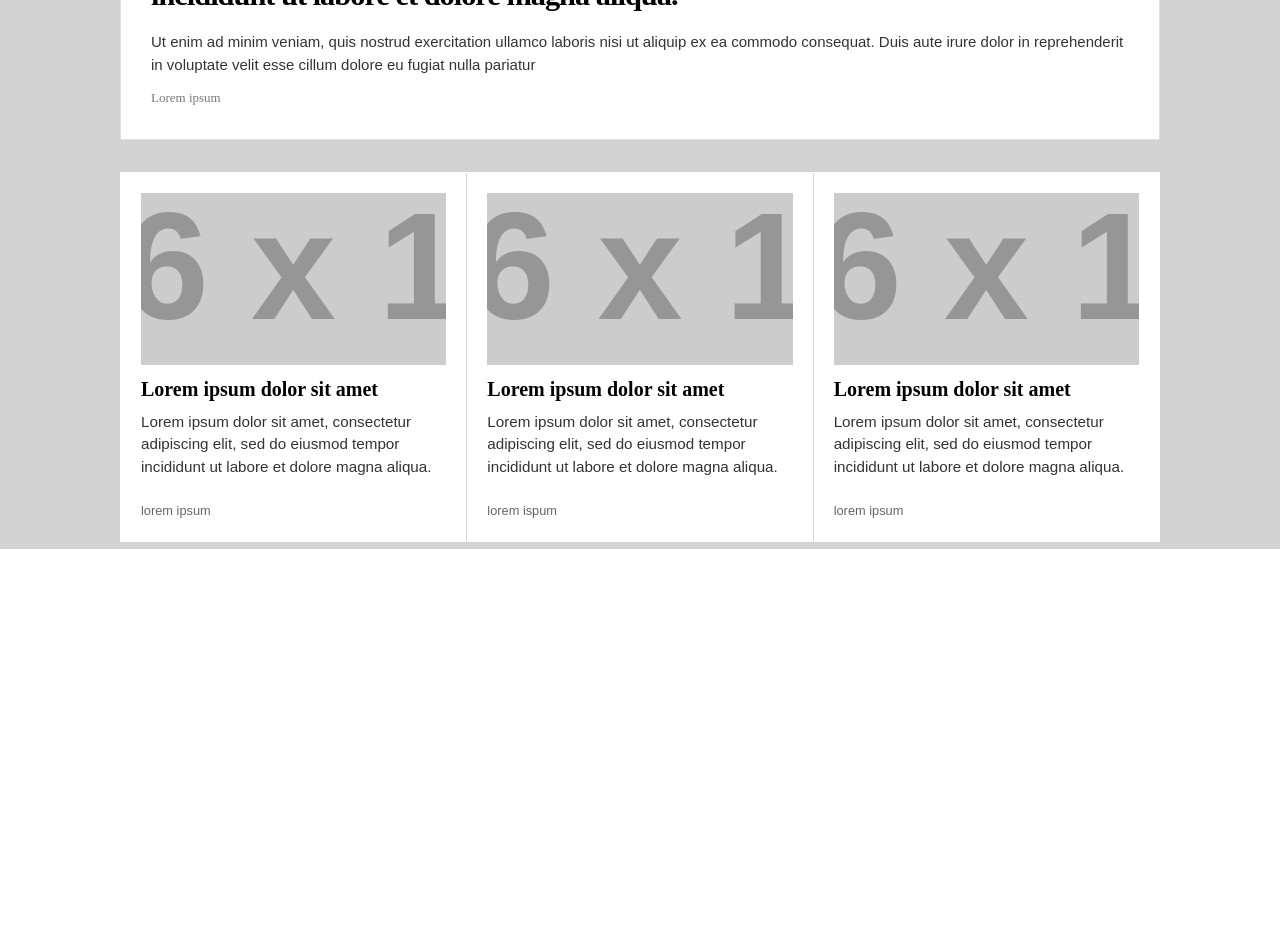
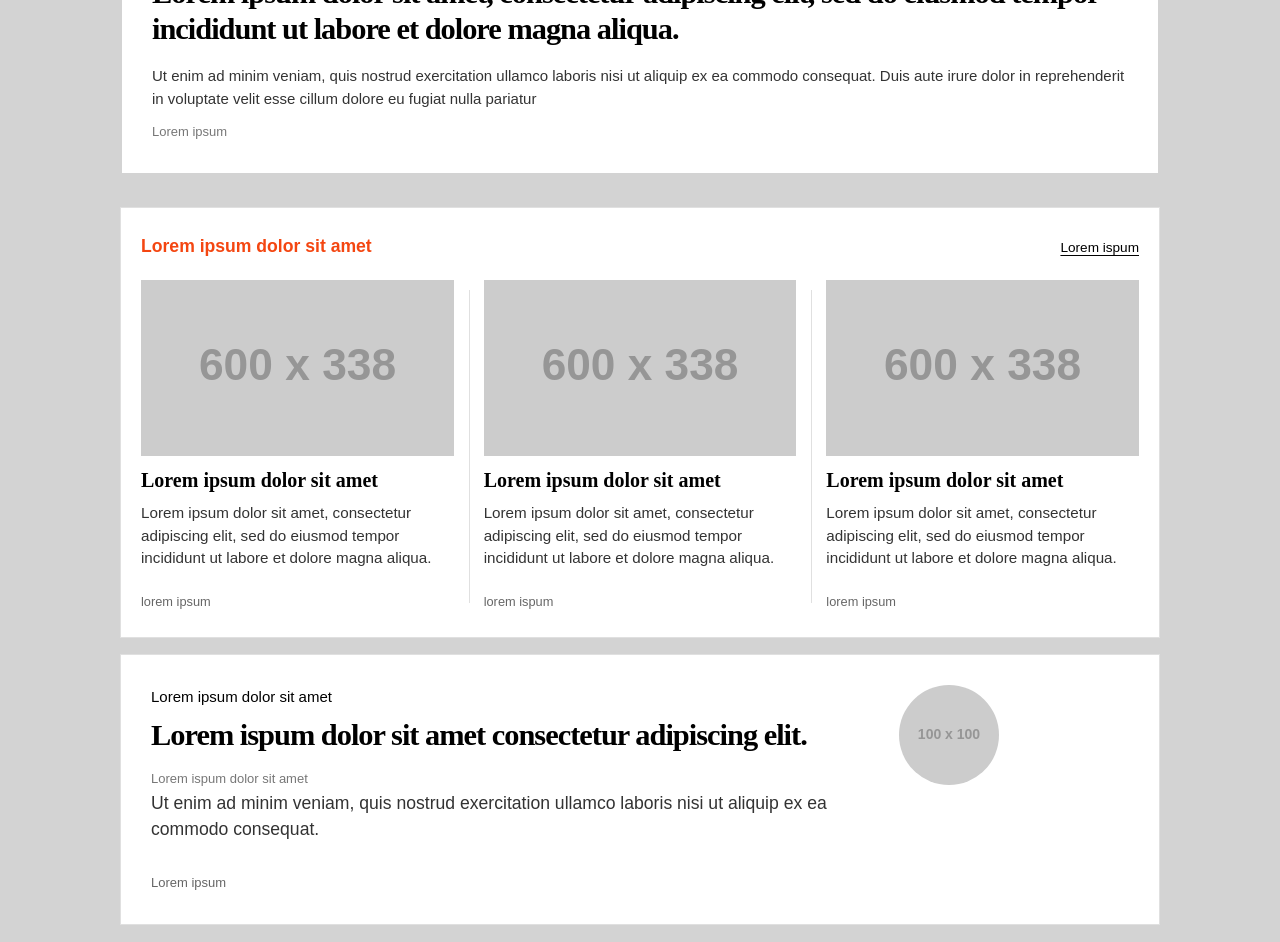
Before and after one commit to LorenzoTesi/Lorenzo_Tesi_ppm, a website: page index.html in a window 1280 px wide. Shown: the part 1260-2202 px from the top of the page. Before the commit the page ends 1809 px from the top, so only its background shows below. Drawn offline with Linux system fonts and the light colour scheme; placeholder pictures from the web are drawn by us; a web font is replaced by a local one.

Commit message:
Aggiunto il tipo di articolo "opinion box" con immagine circolare, modifiche ai label ora sono scritti in arial, modifiche alle topnews ora sono separate da una linea in alto e tra di loro con una linea in verticale

```diff
--- a/index.html
+++ b/index.html
@@ -62,25 +62,27 @@
     <div class="side-column"></div>
     <main class="content-area">
 
+        <!-- articolo base-->
         <article class="content-block block-hero">
             <div class="block-hero__text">
                 <div>
-                    <span class="block-hero__label">Lorem ipsum</span>
+                    <span class="block__label">Lorem ipsum</span>
                     <h1 class="block__title">Lorem ipsum dolor sit amet, consectetur adipiscing elit.</h1>
                     <p class="block-hero__desc">
                         Lorem ipsum dolor sit amet, consectetur adipiscing elit, sed do eiusmod tempor incididunt ut labore et dolore magna aliqua. Ut enim ad minim veniam, quis nostrud exercitation ullamco laboris nisi ut aliquip ex ea commodo consequat. Sed ut perspiciatis unde omnis iste natus error sit voluptatem accusantium doloremque laudantium, totam rem aperiam, eaque ipsa quae ab illo inventore veritatis et quasi architecto beatae vitae dicta sunt explicabo
                     </p>
-                    <span class="block-author">Lorem Ipsum</span>
+                    <span class="block__author">Lorem Ipsum</span>
                 </div>
             </div>
             <div class="block-hero__image">
-                <img src="https://placehold.co/600x400">
+                <img src="https://placehold.co/600x400" alt="block-hero">
             </div>
         </article>
 
+        <!-- articolo con immagine grande -->
         <article class="content-block block-big-hero">
             <div class="block-big-hero__image">
-                <img src="https://placehold.co/1200x800">
+                <img src="https://placehold.co/1200x800" alt="block-big-hero">
             </div>
             <div class="block-big-hero__text">
                 <label class="block-big-hero__label">Lorem ipsum dolor sit amet</label>
@@ -88,14 +90,20 @@
                 <p class="block-hero__desc">
                     Ut enim ad minim veniam, quis nostrud exercitation ullamco laboris nisi ut aliquip ex ea commodo consequat. Duis aute irure dolor in reprehenderit in voluptate velit esse cillum dolore eu fugiat nulla pariatur
                 </p>
-                <span class="block-author">Lorem ipsum</span>
+                <span class="block__author">Lorem ipsum</span>
             </div>
         </article>
+        <div class="white-block-section">
+            <div class="section-header">
+                <h2 class="section-title">Lorem ipsum dolor sit amet</h2>
+                <a href="#" class="all-articles">Lorem ispum</a>
+            </div>
 
-        <!-- reticolo con 3 articoli in linea con le immagini sopra -->
+
+            <!-- reticolo con 3 notizie -->
             <section class="article-grid">
                 <article class="card">
-                <img src="https://placehold.co/16x10" class="card-img">
+                    <img src="https://placehold.co/600x338" alt="notizia 1" class="card-img">
                     <h3>Lorem ipsum dolor sit amet</h3>
                     <p>Lorem ipsum dolor sit amet, consectetur adipiscing elit, sed do eiusmod tempor incididunt ut labore et dolore magna aliqua.</p>
                     <div class="card-footer">
@@ -104,24 +112,47 @@
                 </article>
 
                 <article class="card">
-                <img src="https://placehold.co/16x10" class="card-img">
+                    <article class="card">
+                        <img src="https://placehold.co/600x338" alt="notizia 2" class="card-img">
                         <h3>Lorem ipsum dolor sit amet</h3>
                         <p>Lorem ipsum dolor sit amet, consectetur adipiscing elit, sed do eiusmod tempor incididunt ut labore et dolore magna aliqua.</p>
                         <div class="card-footer">
                             <span class="card-meta">lorem ispum</span>
                         </div>
                     </article>
+                </article>
 
                 <article class="card">
-                <img src="https://placehold.co/16x10" class="card-img">
+                    <img src="https://placehold.co/600x338" alt="notizia 3" class="card-img">
                     <h3>Lorem ipsum dolor sit amet</h3>
                     <p>Lorem ipsum dolor sit amet, consectetur adipiscing elit, sed do eiusmod tempor incididunt ut labore et dolore magna aliqua.</p>
                     <div class="card-footer">
                         <span class="card-meta">lorem ipsum</span>
-
                     </div>
                 </article>
             </section>
+        </div>
+
+        <!-- opinion box -->
+        <article class="opinion-box">
+            <div class="opinion-content">
+                <span class="block__label">Lorem ipsum dolor sit amet</span>
+                <h2 class="block__title">Lorem ispum dolor sit amet consectetur adipiscing elit.</h2>
+                <span class="block__author">Lorem ispum dolor sit amet</span>
+
+                <p class="opinion-text">
+                    Ut enim ad minim veniam, quis nostrud exercitation ullamco laboris nisi ut aliquip ex ea commodo consequat.
+                </p>
+
+                <div class="opinion-footer">
+                    <span class="card-meta">Lorem ipsum</span>
+                </div>
+            </div>
+
+            <div class="opinion-avatar">
+                <img src="https://placehold.co/100x100" alt="Author">
+            </div>
+        </article>
     </main>
 
     <div class="side-column"></div> </div>
--- a/style.css
+++ b/style.css
@@ -1,11 +1,3 @@
-/* font tipico di spiegel */
-@font-face {
-    font-family: 'Spiegel-serif';
-    src: url('fonts/spiegel-serif-font.woff2') format('woff2');
-    font-weight: 800; /* Definisci il peso del file che stai caricando */
-    font-style: normal;
-}
-
 /* ── RESET ── */
 * {
     box-sizing: border-box;
@@ -43,7 +35,7 @@ body {
 
 .logo {
     color: white;
-    font-family: 'Spiegel-serif', serif;
+    font-family:"Roboto Slab", serif;
     font-weight: 900;
     font-size: 1.8rem;
     letter-spacing: -2px;
@@ -108,15 +100,31 @@ body {
 
 /* le 3 notizie in alto */
 .top-news-bar {
-    background: white;
-    border-bottom: 2px solid white;
+    border-top: 1px solid white;
+    border-bottom: 2px solid lightgray;
+    padding: 15px 0;
 }
 
 .top-news-grid {
     display: grid;
     grid-template-columns: repeat(3, 1fr);
-    gap: 1px;
-    background-color: white;
+    gap: 0;
+}
+
+.top-news-item {
+    padding: 4px 24px;
+    position: relative;
+}
+
+/* divisore sinistro su ogni item tranne il primo */
+.top-news-item:not(:first-child)::before {
+    content: "";
+    position: absolute;
+    left: 0;
+    top: 15%;
+    bottom: 15%;
+    width: 1px;
+    background: #ddd;
 }
 
 .top-news-item {
@@ -167,16 +175,31 @@ body {
 /* Ogni blocco articolo è un rettangolo bianco */
 .content-block {
     background: white;
-    border: 1px solid #e0e0e0;
+    border: 2px solid lightgray;
 }
 .block__title {
-    font-family: 'Spiegel-serif', serif;
+    font-family: 'Roboto Slab', serif;
     font-size: 1.9rem;
     font-weight: 800;
     line-height: 1.2;
     color: black;
     letter-spacing: -1px;
     margin-bottom: 16px;
+}
+.block__author {
+    font-size: 13px;
+    color: #777;
+    display: block;
+    margin-top: 12px;
+    font-family: "Arial", serif;
+}
+.block__label {
+    font-size: 15px;
+    color: black;
+    font-weight: 500;
+    display: block;
+    margin-bottom: 8px;
+    font-family: Arial, serif;
 }
 
 /* block hero è il tipo di articolo con immagine che occupa metà spazio a dx e testo a sx */
@@ -194,14 +217,6 @@ body {
     justify-content: space-between;
 }
 
-.block-hero__label {
-    font-size: 15px;
-    color: black;
-    font-weight: 500;
-    display: block;
-    margin-bottom: 8px;
-}
-
 
 .block-hero__desc {
     font-family: "Arial", serif;
@@ -210,12 +225,7 @@ body {
     line-height: 1.55;
 }
 
-.block-author {
-    font-size: 13px;
-    color: #777;
-    display: block;
-    margin-top: 12px;
-}
+
 
 .block-hero__image {
     overflow: hidden;
@@ -264,38 +274,85 @@ body {
     background: white;
 }
 
-/* article grid e card per fare il reticolo 1*3 di articoli con immagine in alto*/
+/* Rettangolo bianco contenitore */
+.white-block-section {
+    background-color: white;
+    border: 1px solid #e0e0e0;
+    padding: 24px 20px;
+    margin-top: 16px;
+}
+
+.section-header {
+    display: flex;
+    justify-content: space-between;
+    align-items: baseline;
+    margin-bottom: 20px;
+    padding: 0;
+}
+
+.section-title {
+    color: #f44611;
+    font-family: "Arial", sans-serif;
+    font-size: 1.1rem;
+    font-weight: 800;
+    display: flex;
+    align-items: center;
+}
+
+.section-title .arrow {
+    font-size: 1.2rem;
+    margin-left: 5px;
+    font-weight: 400;
+}
+
+.all-articles {
+    color: #000;
+    font-family: "Arial", sans-serif;
+    font-size: 0.85rem;
+    text-decoration: underline;
+    text-underline-offset: 3px;
+    font-weight: 400;
+}
+
+/* Griglia con gap per gestire le linee */
 .article-grid {
     display: grid;
     grid-template-columns: repeat(3, 1fr);
-    gap: 1px;
-    background-color: lightgray;
-    border: 1px solid white;
-    margin-top: 16px;
+    gap: 30px; /* Spazio uniforme tra le colonne */
+    background-color: transparent;
+    position: relative;
 }
 
 .card {
     background: white;
-    padding: 20px;
+    padding: 0;
     display: flex;
     flex-direction: column;
     height: 100%;
+    position: relative;
 }
 
-.card:not(:last-child) {
-    border-right: none;
+/* Linee verticali sottili tra le card */
+.card:not(:first-child)::before {
+    content: "";
+    position: absolute;
+    left: -15px;
+    top: 10px;
+    bottom: 10px;
+    width: 1px;
+    background-color: #e0e0e0;
 }
-/* Immagine della card */
+
 .card-img {
     width: 100%;
     aspect-ratio: 16 / 9;
     object-fit: cover;
     margin-bottom: 12px;
+    display: block;
 }
 
-/* Titolo della card */
 .card h3 {
-    font-family: 'Spiegel-serif', serif;
+    font-family: 'Roboto Slab', serif;
     font-size: 1.25rem;
     line-height: 1.2;
     font-weight: 800;
@@ -303,7 +360,6 @@ body {
     margin-bottom: 10px;
 }
 
-/* testo */
 .card p {
     font-family: "Arial", sans-serif;
     font-size: 0.95rem;
@@ -313,7 +369,6 @@ body {
     flex-grow: 1;
 }
 
-/* Footer della card (Autore e Tempo di lettura) */
 .card-footer {
     display: flex;
     justify-content: space-between;
@@ -324,10 +379,51 @@ body {
     padding-top: 10px;
 }
 
-.card-meta {
+/*opinion box è il tipo di articolo rettangolare piccolo con l'immagine circolare dell'autore accanto*/
+.opinion-box {
+    background-color: white;
+    border: 1px solid #e0e0e0;
+    padding: 30px;
     display: flex;
+    justify-content: space-between;
+    align-items: flex-start;
+    margin-bottom: 10px;
+    position: relative;
+}
+
+.opinion-content {
+    flex: 1;
+}
+.opinion-text {
+    font-family: "Arial", sans-serif;
+    font-size: 1.1rem;
+    line-height: 1.5;
+    color: #333;
+    margin-bottom: 25px;
+}
+
+/* Avatar circolare dell'autore */
+.opinion-avatar {
+    flex-shrink: 0;
+}
+
+.opinion-avatar img {
+    margin-right: 130px;
+    width: 100px;
+    height: 100px;
+    border-radius: 50%;
+    object-fit: cover;
+}
+
+
+.opinion-footer {
+    display: flex;
+    justify-content: space-between;
     align-items: center;
-    gap: 5px;
+    padding-top: 5px;
+    font-family: "Arial", sans-serif;
+    font-size: 13px;
+    color: #666;
 }
 
 /* ── RESPONSIVITÀ ── */
@@ -347,26 +443,11 @@ body {
     .block-hero {
         grid-template-columns: 1fr;
     }
-    .block-hero__image {
-        height: 220px;
+    .article-grid {
+        grid-template-columns: 1fr;
+        gap: 40px;
     }
-    .article-grid {
-        grid-template-columns: repeat(2, 1fr);
+    .card::before {
+        display: none;
     }
 }
-
-@media (max-width: 600px) {
-    .article-grid {
-        grid-template-columns: 1fr;
-    }
-    .sub-nav ul {
-        flex-wrap: wrap;
-    }
-    .top-news-grid {
-        grid-template-columns: 1fr;
-    }
-    .top-news-item:not(:last-child) {
-        border-right: none;
-        border-bottom: 1px solid #e0e0e0;
-    }
-}
```
Lines whose indentation alone changed are shown as unchanged.
